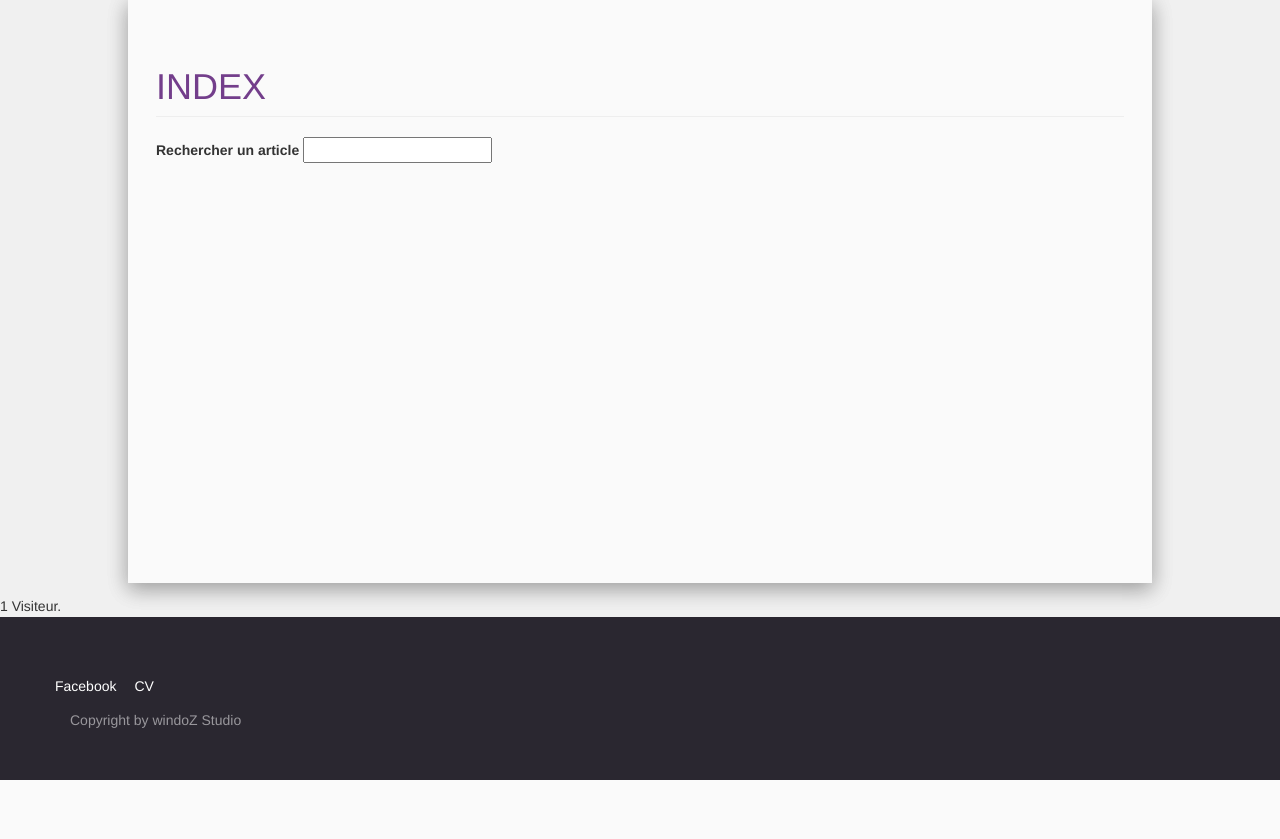
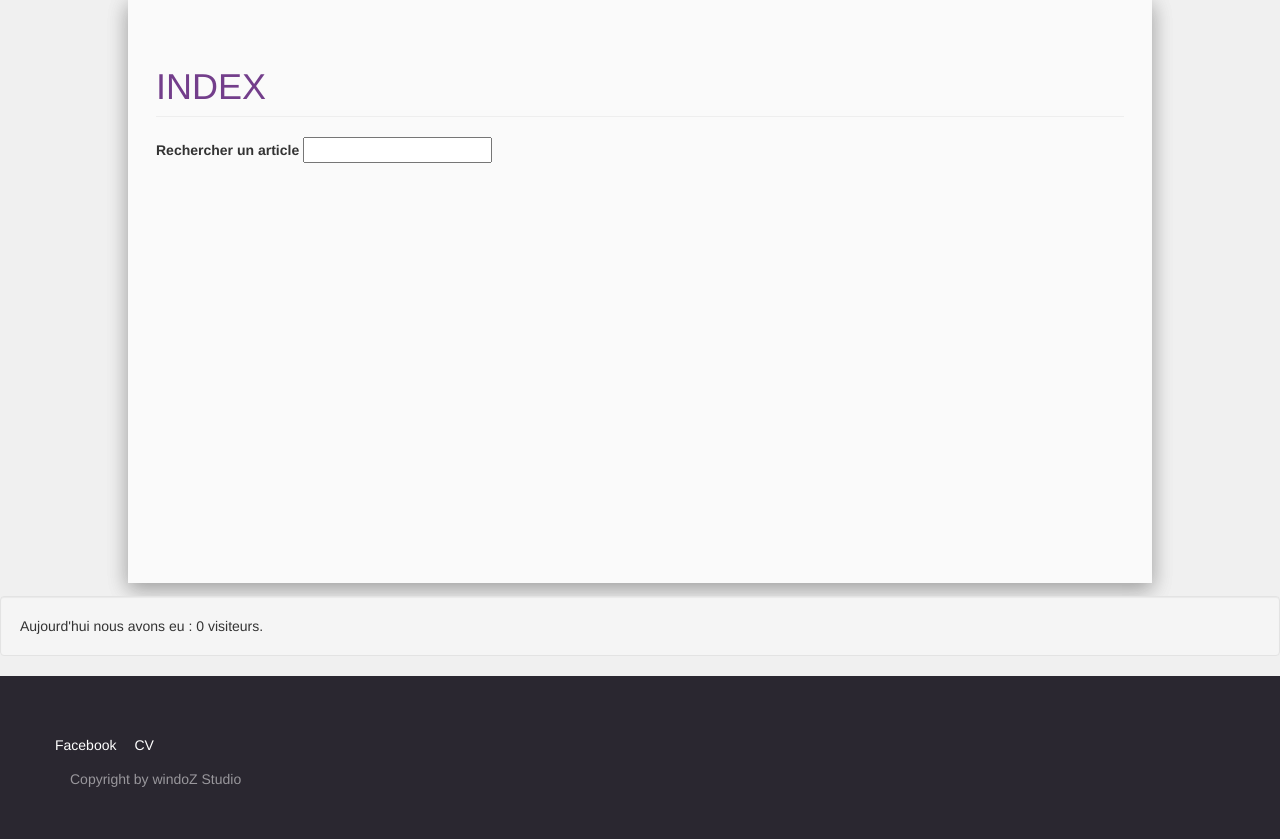
Before and after one commit to ScarRay/PHP_Project, a PHP site: page /test.php in a window 1280 px wide. Shown: the part 61-900 px from the top of the page. Before the commit the page ends 841 px from the top, so only its background shows below. Run offline with PHP 8.4, Linux system fonts and the light colour scheme; data that the repository does not hold is empty.

Commit message:
Maj nb visiteur

```diff
--- a/view/bodysite/footer.php
+++ b/view/bodysite/footer.php
@@ -60,15 +60,6 @@ $query = Mysql_Query($insert);
 $select = Mysql_Query("SELECT ip FROM $table WHERE date = '$date'");
 $compteur = mysql_num_rows($select);
 
-if($compteur == '1' OR $compteur == '0')
-{
-echo "1 Visiteur.";
-}
-else
-{
-echo $compteur." Visiteurs.";
-}
-
 // On ferme la connection avec MySQL
 
 mysql_close();
@@ -76,6 +67,7 @@ mysql_close();
 ?>
 
 <div class="push col-sm-12"></div>
+<div class="well">Aujourd'hui nous avons eu : <?php echo $compteur." visiteurs." ?></div>
 <footer class="col-sm-12 bs-docs-footer" role="contentinfo">
 
     <ul class="bs-docs-footer-links">
```
